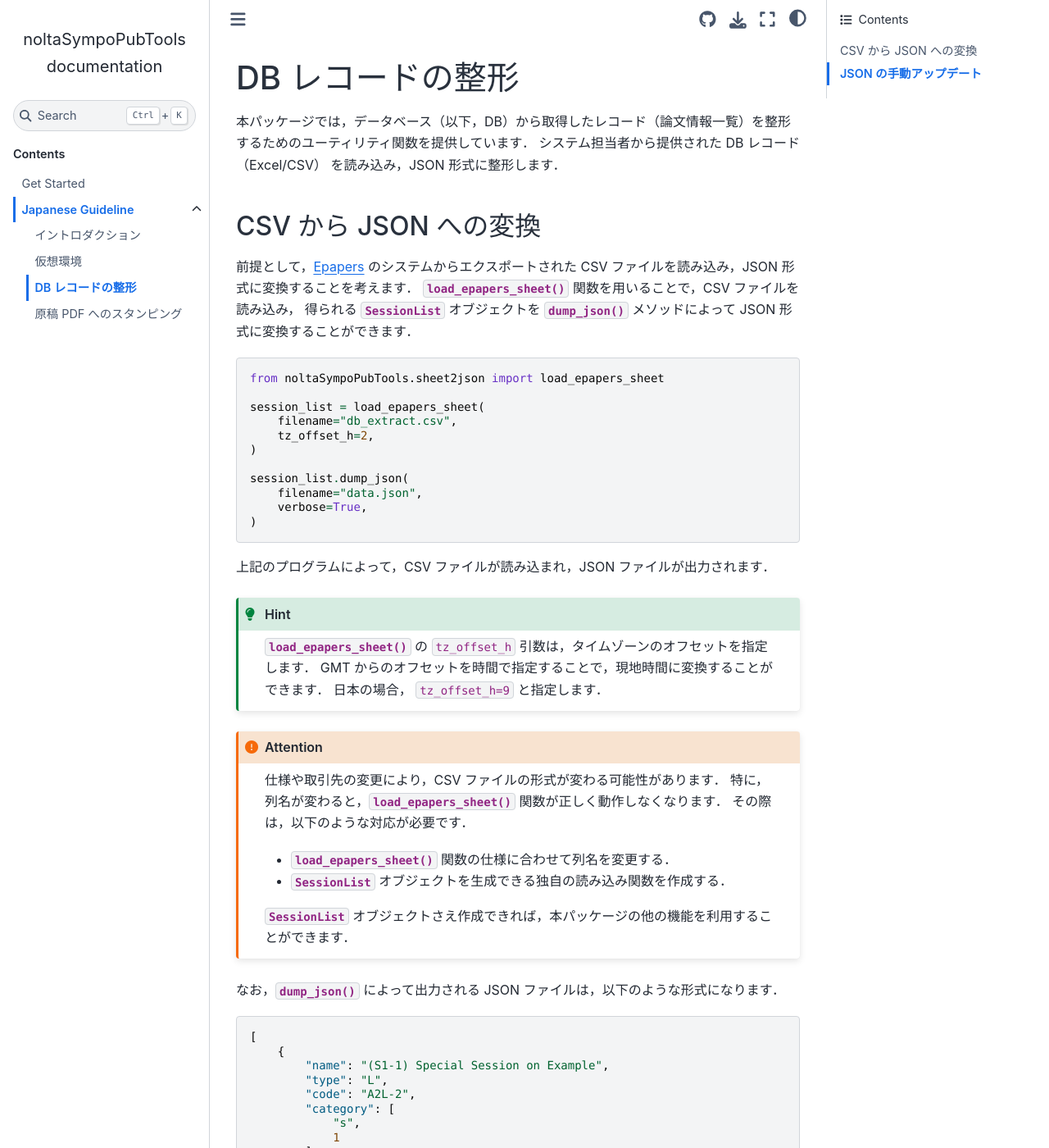
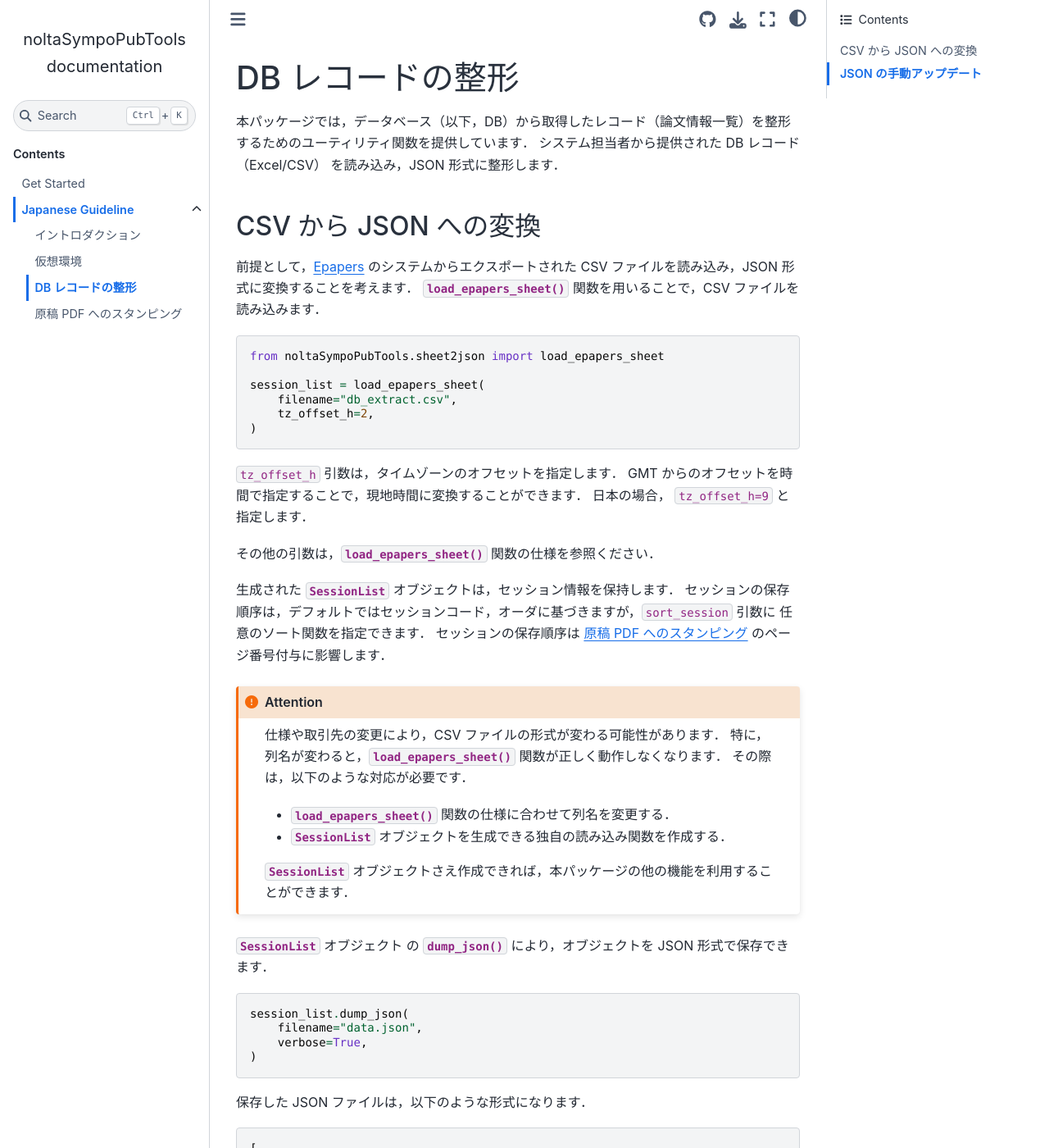
Before and after one commit to Yuu-Miino-NUE/noltaSympoPubTools, a Sphinx documentation site: the page built from docs/_contents/ja_guideline/load_from_db.rst, in a window 1280 px wide and 1400 px high. Shown: the whole window at 82% size. Built offline with Sphinx 7.4.7 and the Sphinx Book theme 1.1.4, drawn with Linux system fonts in a browser that asks for light colours; pages that are not in the unit, such as notebooks, are missing from menus; some of the changed text lies outside the part shown.

Commit message:
Updated PDF stamp guideline

```diff
--- a/docs/_contents/ja_guideline/load_from_db.rst
+++ b/docs/_contents/ja_guideline/load_from_db.rst
@@ -10,19 +10,23 @@ CSV から JSON への変換
 ----------------------------
 
 前提として，Epapers_ のシステムからエクスポートされた CSV ファイルを読み込み，JSON 形式に変換することを考えます．
-:func:`.load_epapers_sheet` 関数を用いることで，CSV ファイルを読み込み，
-得られる :class:`.SessionList` オブジェクトを :meth:`.dump_json` メソッドによって JSON 形式に変換することができます．
+:func:`.load_epapers_sheet` 関数を用いることで，CSV ファイルを読み込みます．
 
 .. literalinclude:: /py_examples/ex_load_epapers_sheet.py
     :language: python
+    :lines: 1-6
 
-上記のプログラムによって，CSV ファイルが読み込まれ，JSON ファイルが出力されます．
+``tz_offset_h`` 引数は，タイムゾーンのオフセットを指定します．
+GMT からのオフセットを時間で指定することで，現地時間に変換することができます．
+日本の場合， ``tz_offset_h=9`` と指定します．
 
-.. hint::
+その他の引数は，:func:`.load_epapers_sheet` 関数の仕様を参照ください．
 
-    :func:`.load_epapers_sheet` の ``tz_offset_h`` 引数は，タイムゾーンのオフセットを指定します．
-    GMT からのオフセットを時間で指定することで，現地時間に変換することができます．
-    日本の場合， ``tz_offset_h=9`` と指定します．
+生成された :class:`.SessionList` オブジェクトは，セッション情報を保持します．
+セッションの保存順序は，デフォルトではセッションコード，オーダに基づきますが，``sort_session`` 引数に
+任意のソート関数を指定できます．
+セッションの保存順序は :doc:`stamp_pdf` のページ番号付与に影響します．
+
 
 .. attention::
 
@@ -36,15 +40,20 @@ CSV から JSON への変換
     :class:`.SessionList` オブジェクトさえ作成できれば，本パッケージの他の機能を利用することができます．
 
 
-なお，:meth:`.dump_json` によって出力される JSON ファイルは，以下のような形式になります．
+:class:`.SessionList` オブジェクト の :meth:`.dump_json` により，オブジェクトを JSON 形式で保存できます．
+
+.. literalinclude:: /py_examples/ex_load_epapers_sheet.py
+    :language: python
+    :lines: 8-
+
+保存した JSON ファイルは，以下のような形式になります．
 
 .. literalinclude:: /py_examples/data.json
     :language: json
 
 JSON に含まれているデータの構造は，:class:`.Session` オブジェクトの属性に対応しています．
-なお，``pages`` が ``null`` となりますが，ページ番号は DB 上に存在しないためです．後の工程で，ページ番号を付与します．
-
-.. TODO: 工程へのリンク
+なお，``pages`` が ``null`` となりますが，ページ番号は DB 上に存在しないためです．
+ページ番号は :doc:`stamp_pdf` で付与します．
 
 .. attention::
 
```
Also changed, not shown: docs/_contents/ja_guideline/stamp_pdf.rst (+18 -5 lines).
